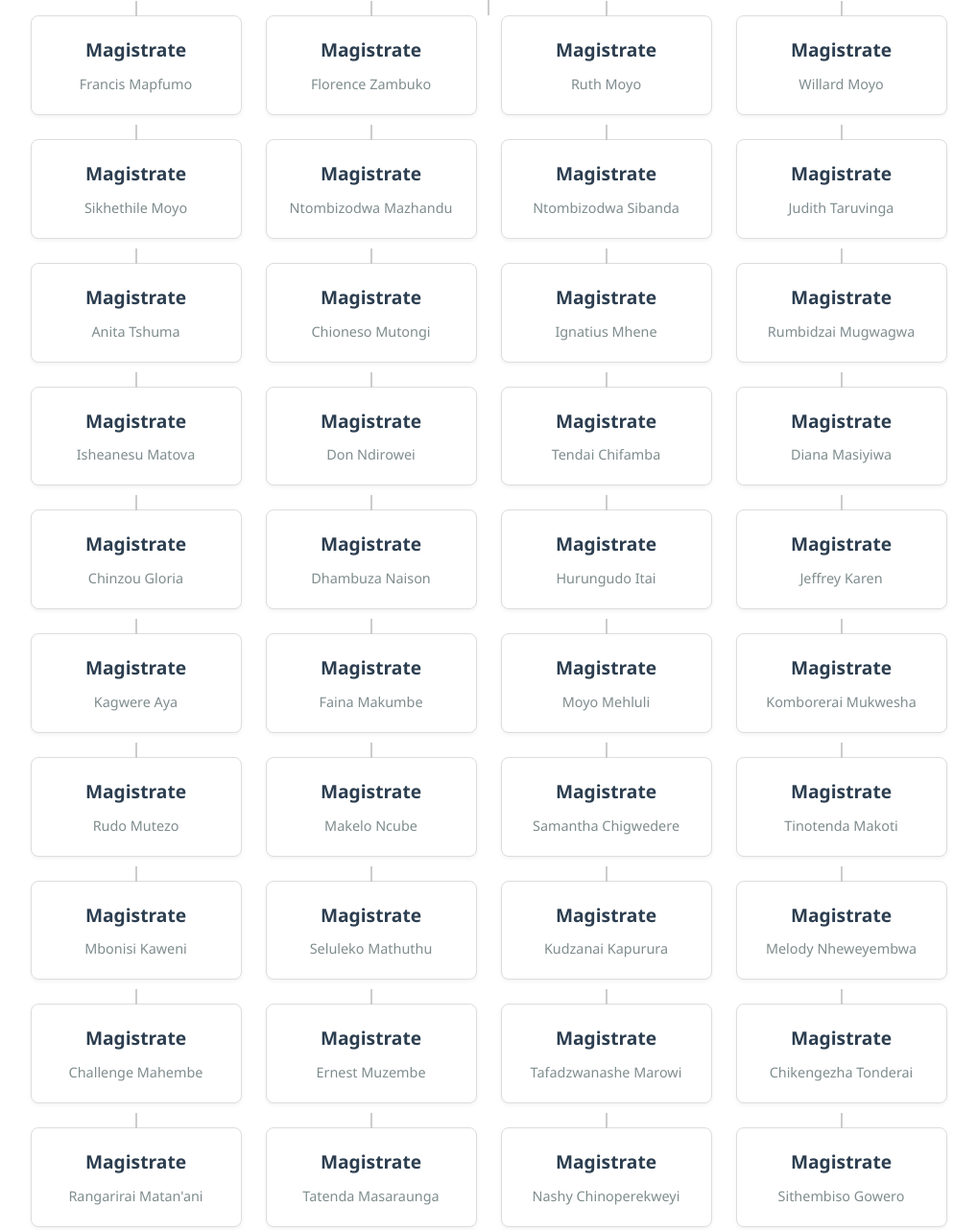
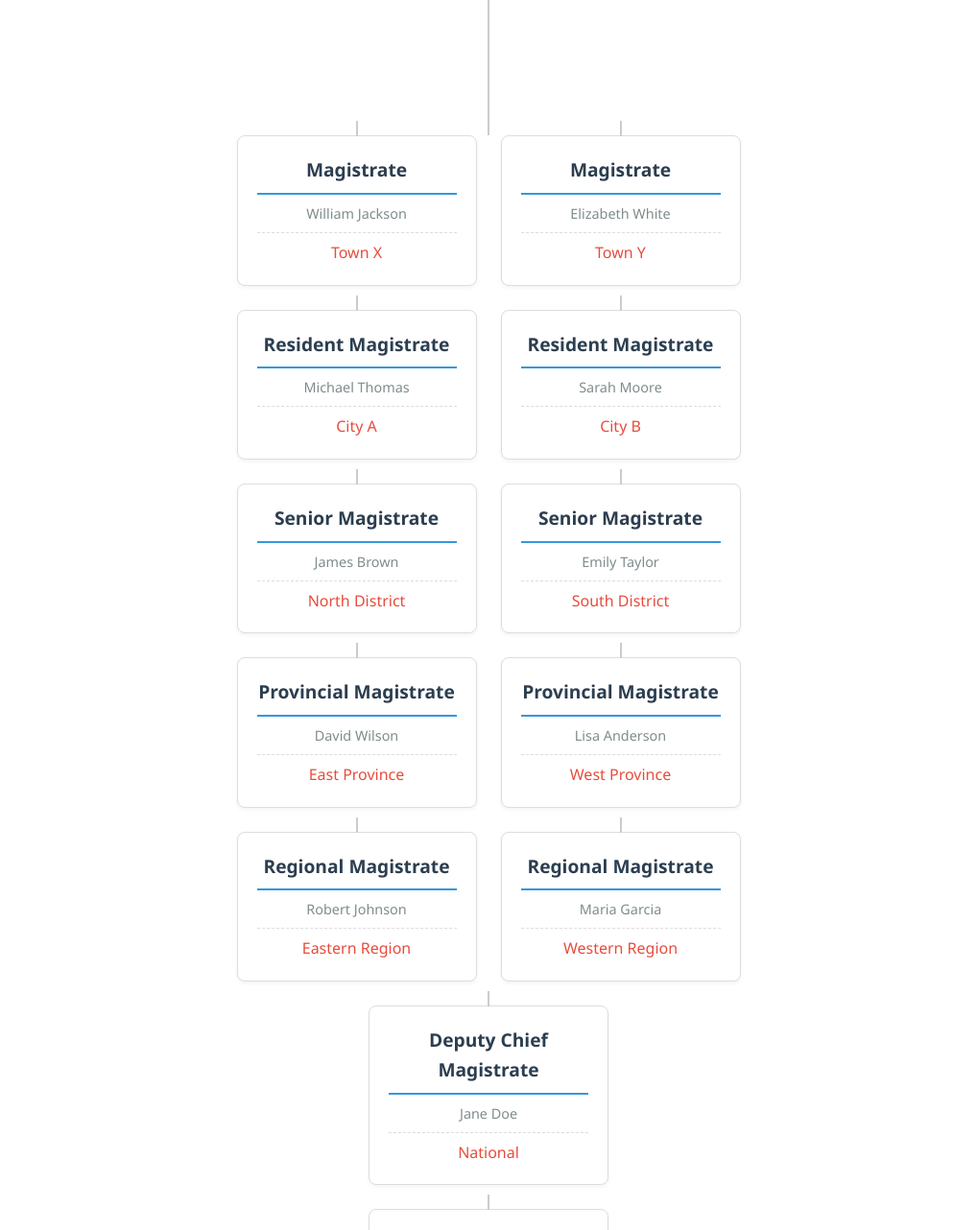
Before and after one commit to stiphzona/stiphzona.github.io, a plain HTML site: page index.html in a window 1280 px wide. Shown: the part 400-1682 px from the top of the page at 96% size, without its empty margins (131-1149 px from the left). Drawn offline with Linux system fonts and the light colour scheme.

Commit message:
Update index.html

```diff
--- a/index.html
+++ b/index.html
@@ -104,7 +104,7 @@
             border-radius: 8px;
             padding: 20px;
             text-align: center;
-            width: 220px;
+            width: 250px;
             box-shadow: 0 2px 4px rgba(0, 0, 0, 0.05);
             transition: all 0.3s ease;
             position: relative;
@@ -113,6 +113,7 @@
         .node:hover {
             transform: translateY(-5px);
             box-shadow: 0 5px 15px rgba(0, 0, 0, 0.1);
+            border-color: #3498db;
         }
 
         .node::before {
@@ -130,11 +131,22 @@
             font-size: 1.2rem;
             margin-bottom: 8px;
             color: #2c3e50;
+            border-bottom: 2px solid #3498db;
+            padding-bottom: 8px;
         }
 
         .node p {
             color: #7f8c8d;
             font-size: 0.9rem;
+            margin-bottom: 5px;
+        }
+
+        .node .area {
+            color: #e74c3c;
+            font-weight: 500;
+            margin-top: 8px;
+            padding-top: 8px;
+            border-top: 1px dashed #ddd;
         }
 
         .connector {
@@ -168,6 +180,15 @@
                 width: 90%;
                 max-width: 300px;
             }
+
+            .controls {
+                flex-direction: column;
+                align-items: center;
+            }
+
+            .filter-btn {
+                width: 200px;
+            }
         }
     </style>
 </head>
@@ -175,7 +196,7 @@
     <div class="container">
         <header>
             <h1>Judicial Hierarchy</h1>
-            <p class="description">This chart displays the organizational structure of the magistrate court system, showing reporting lines and positions within the judiciary.</p>
+            <p class="description">This chart displays the organizational structure of the magistrate court system with area information.</p>
         </header>
 
         <div class="controls">
@@ -197,7 +218,7 @@
         </div>
 
         <div class="footer">
-            <p>Noah's Ark</p>
+            <p>© 2023 Judicial System Organization Chart | Data updated monthly</p>
         </div>
     </div>
 
@@ -213,15 +234,48 @@
             'Magistrate': 'Resident Magistrate'
         };
 
+        // Define the order of positions for display
+        const positionOrder = [
+            'Chief Magistrate',
+            'Deputy Chief Magistrate',
+            'Regional Magistrate',
+            'Provincial Magistrate',
+            'Senior Magistrate',
+            'Resident Magistrate',
+            'Magistrate'
+        ];
+
         // Load and parse CSV data
         async function loadCSVData() {
             try {
+                // In a real scenario, this would fetch from your data.csv
+                // For demonstration, we're using sample data
+                const sampleData = `FirstName,Surname,Position,Area
+John,Smith,Chief Magistrate,National
+Jane,Doe,Deputy Chief Magistrate,National
+Robert,Johnson,Regional Magistrate,Eastern Region
+Maria,Garcia,Regional Magistrate,Western Region
+David,Wilson,Provincial Magistrate,East Province
+Lisa,Anderson,Provincial Magistrate,West Province
+James,Brown,Senior Magistrate,North District
+Emily,Taylor,Senior Magistrate,South District
+Michael,Thomas,Resident Magistrate,City A
+Sarah,Moore,Resident Magistrate,City B
+William,Jackson,Magistrate,Town X
+Elizabeth,White,Magistrate,Town Y`;
+
+                // Parse the sample data (replace with your actual CSV loading)
+                return parseCSV(sampleData);
+
+                // In your actual implementation, use this:
+                /*
                 const response = await fetch('data.csv');
                 if (!response.ok) {
                     throw new Error('Failed to load data.csv');
                 }
                 const csvText = await response.text();
                 return parseCSV(csvText);
+                */
             } catch (error) {
                 console.error('Error loading CSV:', error);
                 document.getElementById('loading').textContent = 'Error loading data. Please make sure data.csv exists.';
@@ -276,6 +330,7 @@
                 map[item.Name] = {
                     name: item.Name,
                     position: item.Position,
+                    area: item.Area || 'Not specified',
                     reportsTo: reportsTo,
                     children: []
                 };
@@ -301,6 +356,19 @@
                 }
             });
 
+            // Sort children by position order
+            function sortChildren(node) {
+                if (node.children && node.children.length > 0) {
+                    node.children.sort((a, b) => {
+                        return positionOrder.indexOf(a.position) - positionOrder.indexOf(b.position);
+                    });
+
+                    node.children.forEach(child => sortChildren(child));
+                }
+            }
+
+            roots.forEach(root => sortChildren(root));
+
             return roots;
         }
 
@@ -320,6 +388,7 @@
                     nodeDiv.innerHTML = `
                         <h3>${node.position}</h3>
                         <p>${node.name}</p>
+                        <div class="area">${node.area}</div>
                     `;
 
                     levelDiv.appendChild(nodeDiv);
@@ -354,6 +423,9 @@
                 // Hide all nodes first
                 allData.forEach(node => {
                     node.style.display = 'none';
+                });
+                document.querySelectorAll('.level, .connector').forEach(el => {
+                    el.style.display = 'none';
                 });
 
                 // Show nodes with the selected position
```
